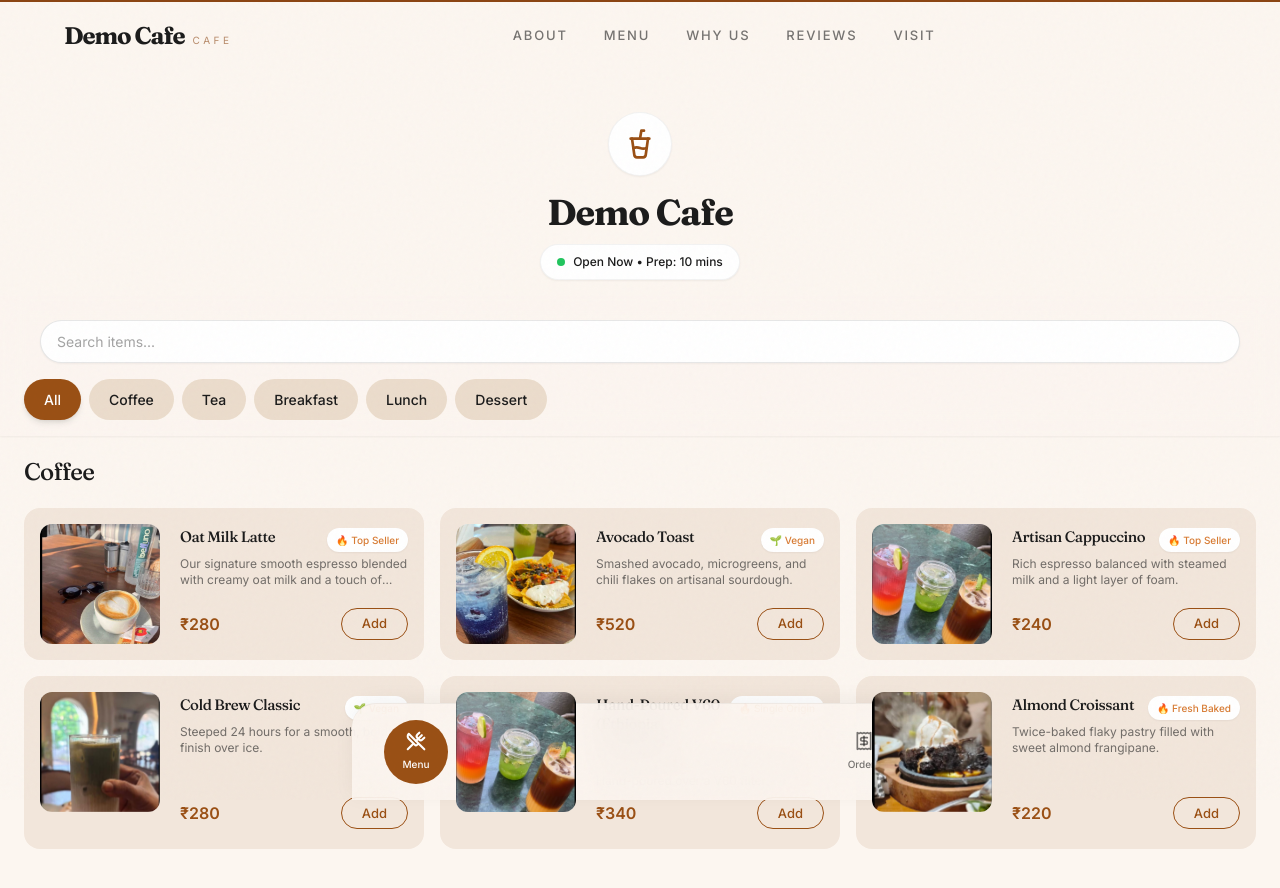
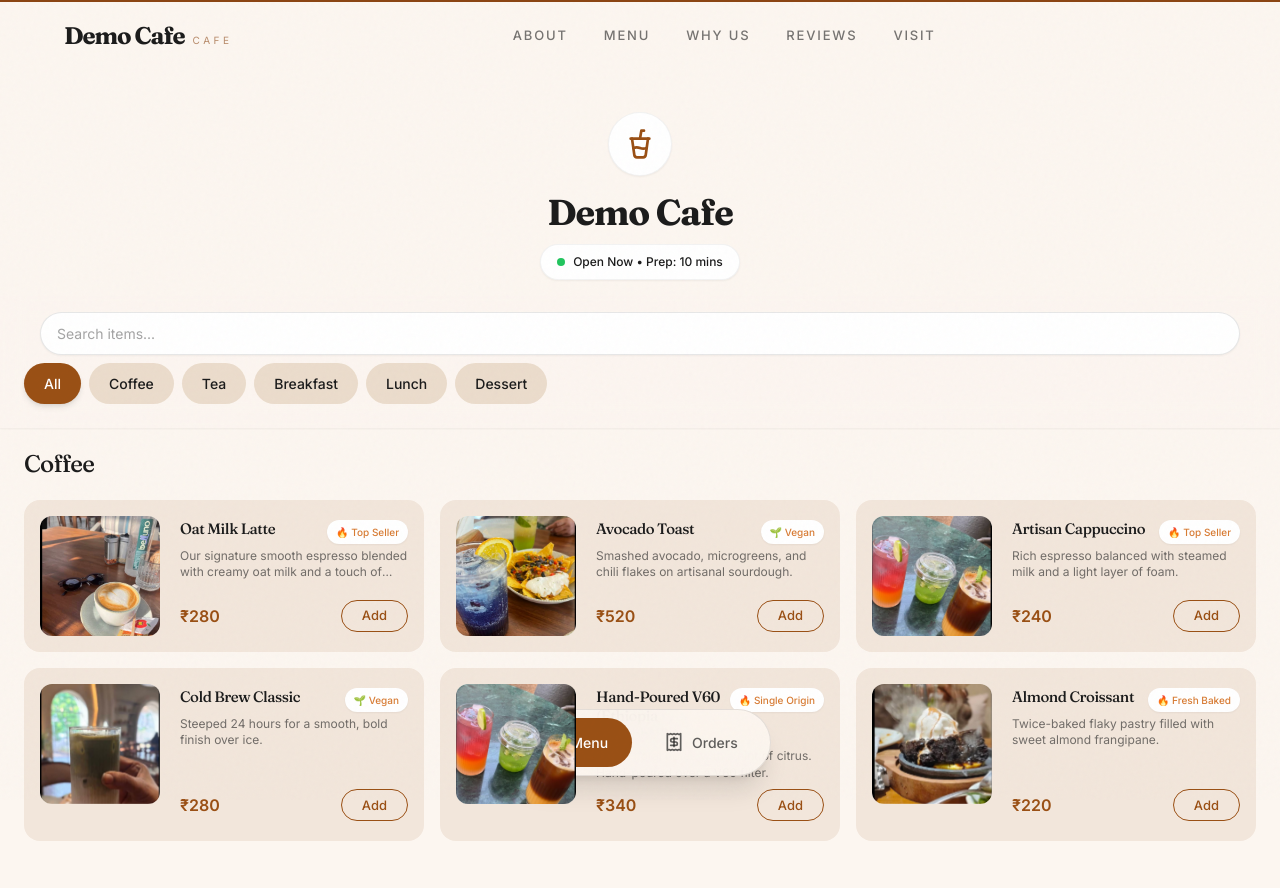
Before and after one commit to KenilPatel-30/DemoWebsite, a Next.js app: page /order in a window 1280 px wide. Shown: the top 888 px of the page. Built offline with nearby package versions, Linux system fonts and the light colour scheme.

Commit message:
Fix layout overlaps with global navbar and upgrade BottomNav UI

```diff
--- a/components/order/BookTable.tsx
+++ b/components/order/BookTable.tsx
@@ -52,9 +52,9 @@ export default function BookTable() {
   };
 
   return (
-    <div className="flex flex-col w-full min-h-screen bg-[#FCF6F0] pb-10">
+    <div className="flex flex-col w-full min-h-screen bg-[#FCF6F0] pb-10 pt-[80px]">
       {/* Header */}
-      <div className="sticky top-0 z-20 bg-[#FCF6F0] pt-safe border-b border-ink/5">
+      <div className="sticky top-[80px] z-20 bg-[#FCF6F0] border-b border-ink/5">
         <div className="flex items-center justify-between px-6 py-4">
           <button onClick={() => setCurrentView("home")} className="p-2 -ml-2 text-[#9A5015]">
             <ArrowLeft className="w-5 h-5" />
--- a/components/order/BookingConfirmation.tsx
+++ b/components/order/BookingConfirmation.tsx
@@ -8,7 +8,7 @@ export default function BookingConfirmation() {
   const { bookingDetails, setCurrentView } = useOrder();
 
   return (
-    <div className="flex flex-col w-full min-h-screen bg-[#FCF6F0] items-center pt-16 px-6 pb-24">
+    <div className="flex flex-col w-full min-h-screen bg-[#FCF6F0] items-center pt-[100px] px-6 pb-24">
 
       {/* Success Icon */}
       <motion.div
--- a/components/order/BottomNav.tsx
+++ b/components/order/BottomNav.tsx
@@ -15,8 +15,8 @@ export default function BottomNav() {
   ] as const;
 
   return (
-    <div className="fixed bottom-0 left-0 right-0 z-40 pb-safe">
-      <div className="mx-auto flex max-w-xl items-center justify-around md:justify-between rounded-t-3xl bg-[#FCF6F0]/90 backdrop-blur-lg px-8 py-4 shadow-[0_-4px_20px_rgba(0,0,0,0.05)] border-t border-ink/5">
+    <div className="fixed bottom-6 left-0 right-0 z-40 flex justify-center pointer-events-none pb-safe">
+      <div className="flex items-center gap-2 rounded-full bg-[#FCF6F0]/95 backdrop-blur-lg px-2 py-2 shadow-xl border border-ink/10 pointer-events-auto">
         {navItems.map((item) => {
           const Icon = item.icon;
           const isActive = currentView === item.id || (currentView === "menu" && item.id === "menu"); // Simplified active state
@@ -29,12 +29,12 @@ export default function BottomNav() {
                 }
               }}
               className={cn(
-                "flex flex-col items-center justify-center gap-1 w-16 h-16 rounded-full transition-colors",
-                isActive ? "bg-[#9A5015] text-white" : "text-ink/60 hover:text-ink"
+                "flex flex-row items-center gap-2 px-6 py-3 rounded-full transition-colors",
+                isActive ? "bg-[#9A5015] text-white" : "text-ink/70 hover:text-ink hover:bg-ink/5"
               )}
             >
               <Icon className="h-5 w-5" strokeWidth={isActive ? 2.5 : 2} />
-              <span className="text-[10px] font-medium">{item.label}</span>
+              <span className="text-[14px] font-medium">{item.label}</span>
             </button>
           );
         })}
--- a/components/order/Cart.tsx
+++ b/components/order/Cart.tsx
@@ -12,9 +12,9 @@ export default function Cart() {
   const total = cartTotal + serviceFee + gst;
 
   return (
-    <div className="flex flex-col w-full min-h-screen bg-[#FCF6F0] pb-40 md:pb-24">
+    <div className="flex flex-col w-full min-h-screen bg-[#FCF6F0] pb-40 md:pb-24 pt-[80px]">
       {/* Header */}
-      <div className="sticky top-0 z-20 bg-[#FCF6F0] pt-safe border-b border-ink/5">
+      <div className="sticky top-[80px] z-20 bg-[#FCF6F0] border-b border-ink/5">
         <div className="flex items-center justify-center px-6 py-4 relative">
           <button onClick={() => setCurrentView("menu")} className="absolute left-6 p-2 -ml-2 text-[#9A5015]">
             <ArrowLeft className="w-5 h-5" />
--- a/components/order/Checkout.tsx
+++ b/components/order/Checkout.tsx
@@ -13,9 +13,9 @@ export default function Checkout() {
   const total = cartTotal + serviceFee + gst;
 
   return (
-    <div className="flex flex-col w-full min-h-screen bg-[#FCF6F0] pb-40 md:pb-24">
+    <div className="flex flex-col w-full min-h-screen bg-[#FCF6F0] pb-40 md:pb-24 pt-[80px]">
       {/* Header */}
-      <div className="sticky top-0 z-20 bg-[#FCF6F0] pt-safe border-b border-ink/5">
+      <div className="sticky top-[80px] z-20 bg-[#FCF6F0] border-b border-ink/5">
         <div className="flex items-center justify-between px-6 py-4 max-w-7xl mx-auto w-full">
           <button onClick={() => setCurrentView("cart")} className="p-2 -ml-2 text-[#9A5015]">
             <ArrowLeft className="w-5 h-5" />
--- a/components/order/OrderConfirmation.tsx
+++ b/components/order/OrderConfirmation.tsx
@@ -25,7 +25,7 @@ export default function OrderConfirmation() {
 
   return (
     <div className="flex flex-col w-full min-h-screen bg-[#FCF6F0] pb-24">
-      <div className="flex flex-col items-center pt-16 px-6 max-w-xl mx-auto w-full">
+      <div className="flex flex-col items-center pt-[100px] px-6 max-w-xl mx-auto w-full">
 
       {/* Success Icon */}
       <motion.div
--- a/components/order/OrderHistory.tsx
+++ b/components/order/OrderHistory.tsx
@@ -8,9 +8,9 @@ export default function OrderHistory() {
   const { setCurrentView } = useOrder();
 
   return (
-    <div className="flex flex-col w-full min-h-screen bg-[#FCF6F0] pb-24">
+    <div className="flex flex-col w-full min-h-screen bg-[#FCF6F0] pb-24 pt-[80px]">
       {/* Header */}
-      <div className="sticky top-0 z-20 bg-[#FCF6F0]/90 backdrop-blur-md pt-safe border-b border-ink/5">
+      <div className="sticky top-[80px] z-20 bg-[#FCF6F0]/90 backdrop-blur-md border-b border-ink/5">
         <div className="flex items-center justify-between px-6 py-4 max-w-7xl mx-auto w-full">
           <button onClick={() => setCurrentView("home")} className="p-2 -ml-2 text-[#9A5015]">
             <ArrowLeft className="w-5 h-5" />
--- a/components/order/OrderMenu.tsx
+++ b/components/order/OrderMenu.tsx
@@ -36,8 +36,8 @@ export default function OrderMenu() {
       </div>
 
       {/* Header */}
-      <div className="sticky top-0 z-20 bg-[#FCF6F0]/90 backdrop-blur-md pt-2 shadow-sm">
-        <div className="flex items-center justify-between px-6 py-4 max-w-7xl mx-auto w-full">
+      <div className="sticky top-[80px] z-20 bg-[#FCF6F0]/90 backdrop-blur-md pt-2 pb-2 shadow-sm">
+        <div className="flex items-center justify-between px-6 py-2 max-w-7xl mx-auto w-full">
           <input
             type="text"
             placeholder="Search items..."
```
